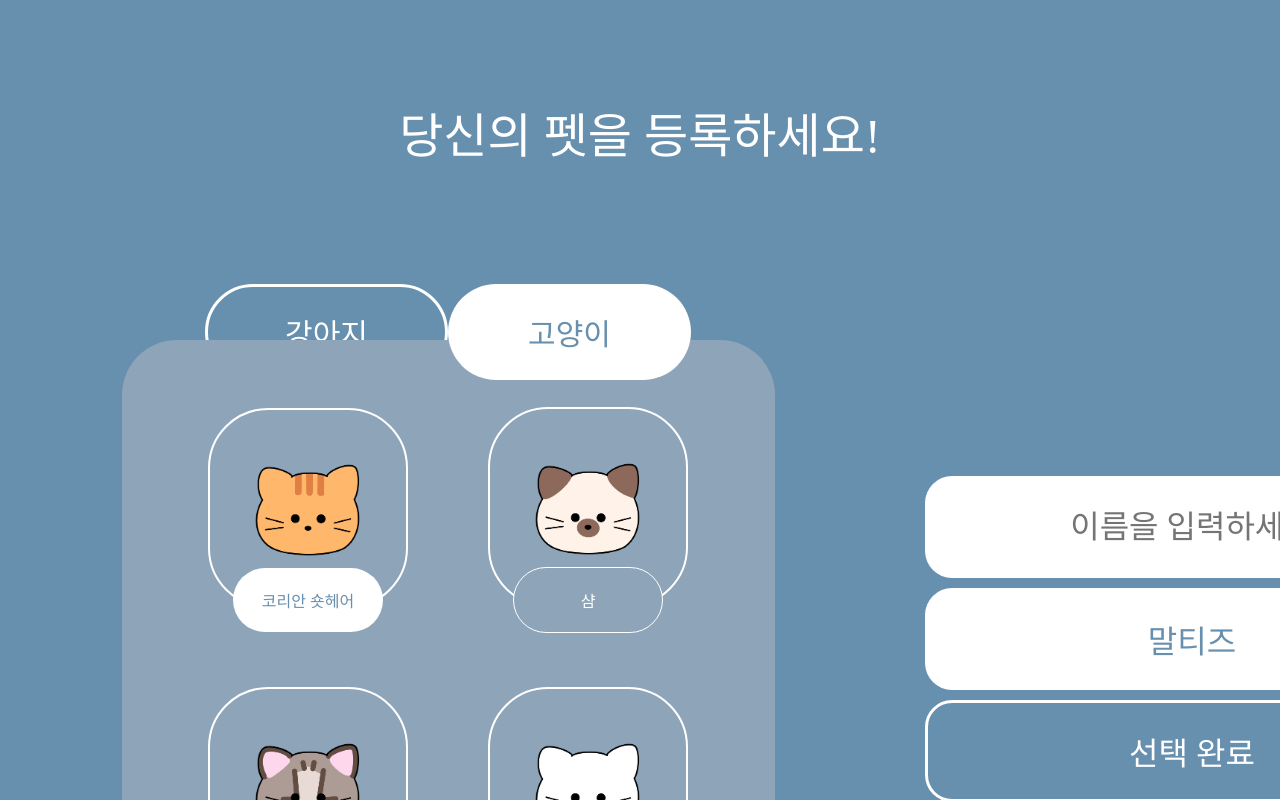
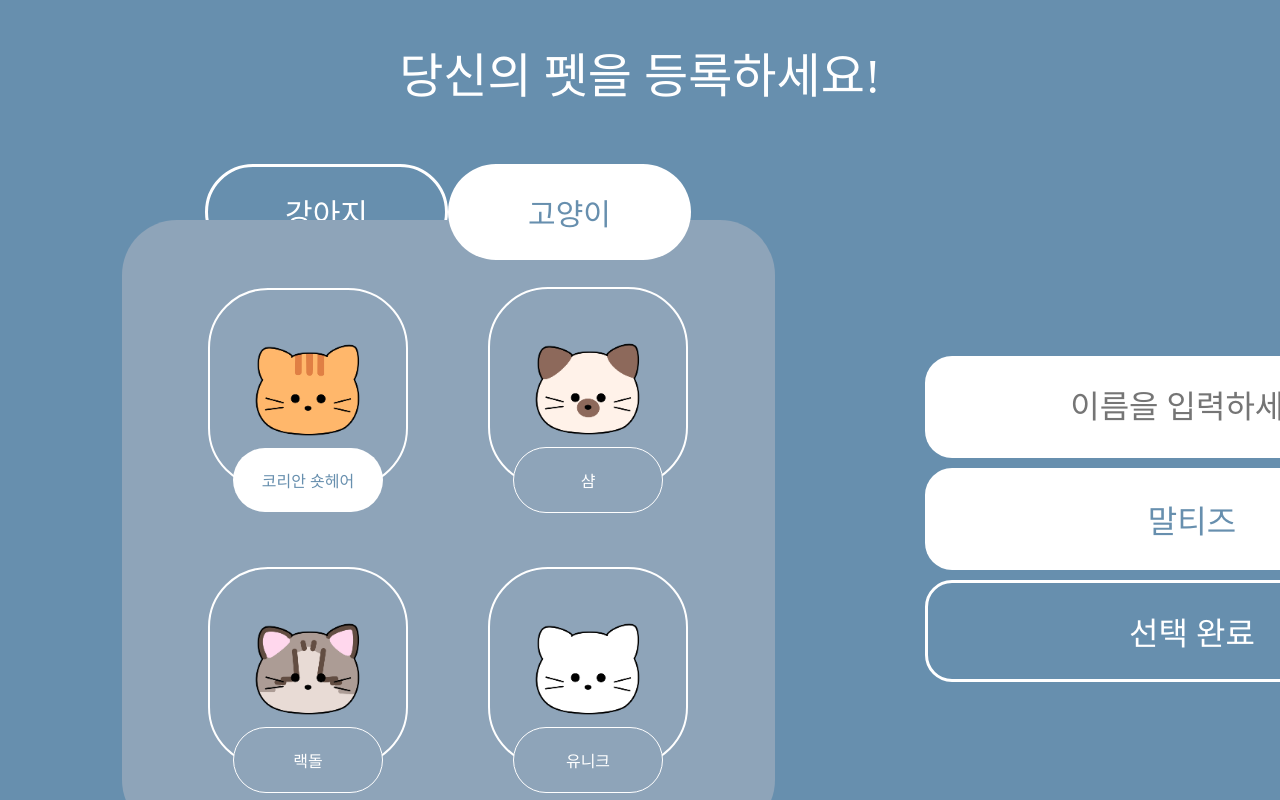
Before and after one commit to miniposi/Oasis, a Next.js app: page /custom in a window 1280 px wide. Shown: the top 800 px of the page. Built offline with nearby package versions, Linux system fonts and the light colour scheme; a web font is replaced by a local one.

Commit message:
style: header margin update

```diff
--- a/pages/custom.tsx
+++ b/pages/custom.tsx
@@ -101,7 +101,7 @@ const StyledHeader = styled.div`
   color: #fff;
   text-align: center;
   font-size: 48px;
-  margin: 60px auto;
+  margin: auto;
 `;
 
 const StyledInnerWrapper = styled.div`
```
